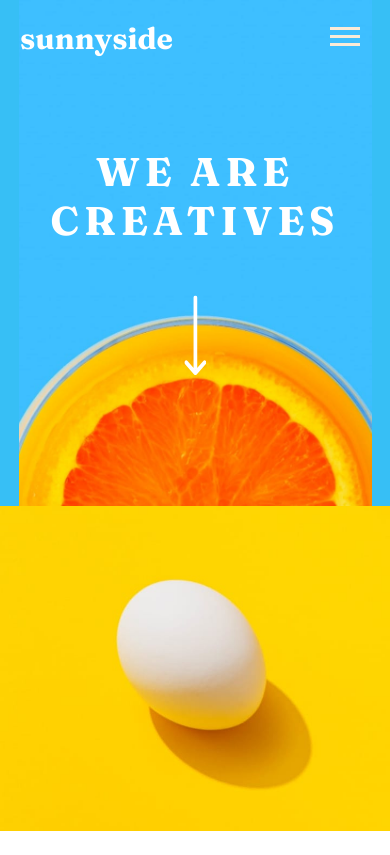
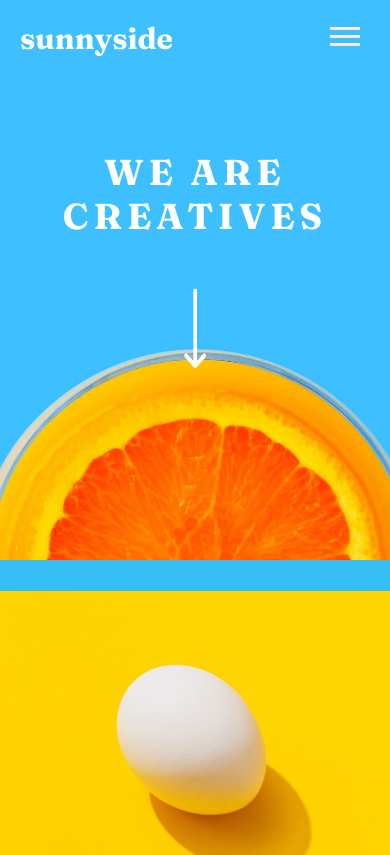
Before and after one commit to kenebebh/sunnyside-agency-landing-page, a plain HTML site: page index.html in a window 390 px wide. Shown: the top 855 px of the page. Drawn offline with Linux system fonts and the light colour scheme.

Commit message:
Made changes to the html and css for responsivity

```diff
--- a/index.html
+++ b/index.html
@@ -185,8 +185,6 @@
   Coded by <a href="#">Kene</a>
 </div>
   </div>
-
-
-
+  <script src="main.js"></script>
 </body>
 </html>
--- a/style.css
+++ b/style.css
@@ -32,8 +32,8 @@ body {
   width: 100%;
   display: flex;
   justify-content: center;
-  background-color: lightpink;
-  padding: 2rem;
+  background-color: #f3e8ea;
+  padding: 0.1rem 2rem;
 }
 
 h1,
@@ -44,7 +44,7 @@ h4 {
 }
 
 .container {
-  width: 80%;
+  width: 90%;
   background-color: white;
 }
 
@@ -437,7 +437,7 @@ path:hover {
     background-position: center top;
     background-repeat: no-repeat;
     background-size: contain;
-    height: 60vh;
+    height: 70vh;
     color: white;
     text-align: center;
     position: relative;
@@ -505,6 +505,25 @@ path:hover {
     display: inline-block;
   }
 
+  .header__text {
+    position: absolute;
+    top: 18%;
+    right: 50%;
+    transform: translate(50%, 20%);
+    font-size: 1.8rem;
+  }
+
+  .header__text > h1 {
+    text-transform: uppercase;
+    margin-bottom: 5rem;
+    letter-spacing: 0.5rem;
+  }
+
+  .arrow {
+    width: 2.2rem;
+    height: 8rem;
+  }
+
   /* The body */
 
   main {
@@ -547,7 +566,7 @@ path:hover {
   .learn {
     position: relative;
     bottom: 10px;
-    left: 50%;
+    left: 45%;
     transform: translate(-40%, 20%);
   }
 
```
